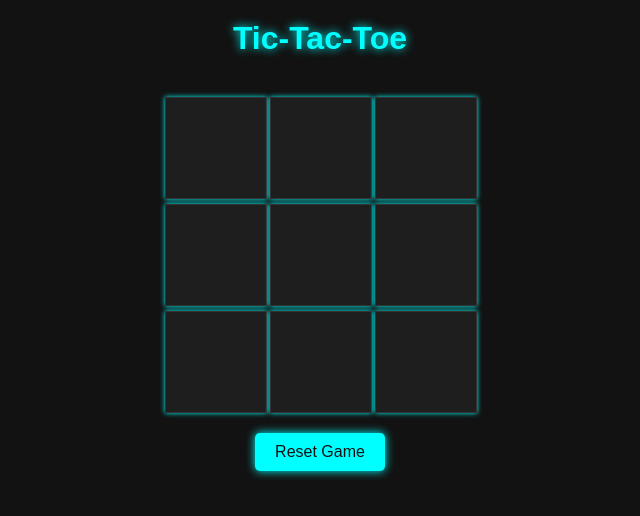
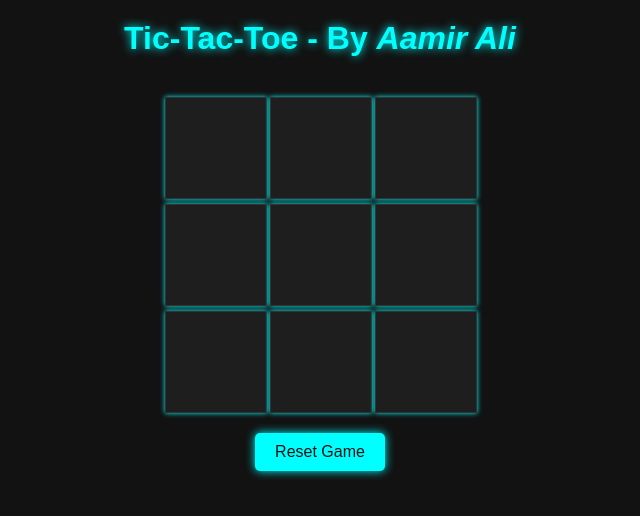
Before and after one commit to aamirali65/Tic-Tac-Toe, a plain HTML site: page index.html in a window 1280 px wide. Shown: the whole page, without its empty margins (320-960 px from the left). Drawn offline with Linux system fonts and the light colour scheme.

Commit message:
Initial commit

```diff
--- a/index.html
+++ b/index.html
@@ -7,7 +7,7 @@
   <link rel="stylesheet" href="style.css">
 </head>
 <body>
-  <h1>Tic-Tac-Toe</h1>
+  <h1>Tic-Tac-Toe - By <i>Aamir Ali</i></h1>
   <div class="game-container">
     <div class="board">
       <div class="cell" data-index="0"></div>
```
